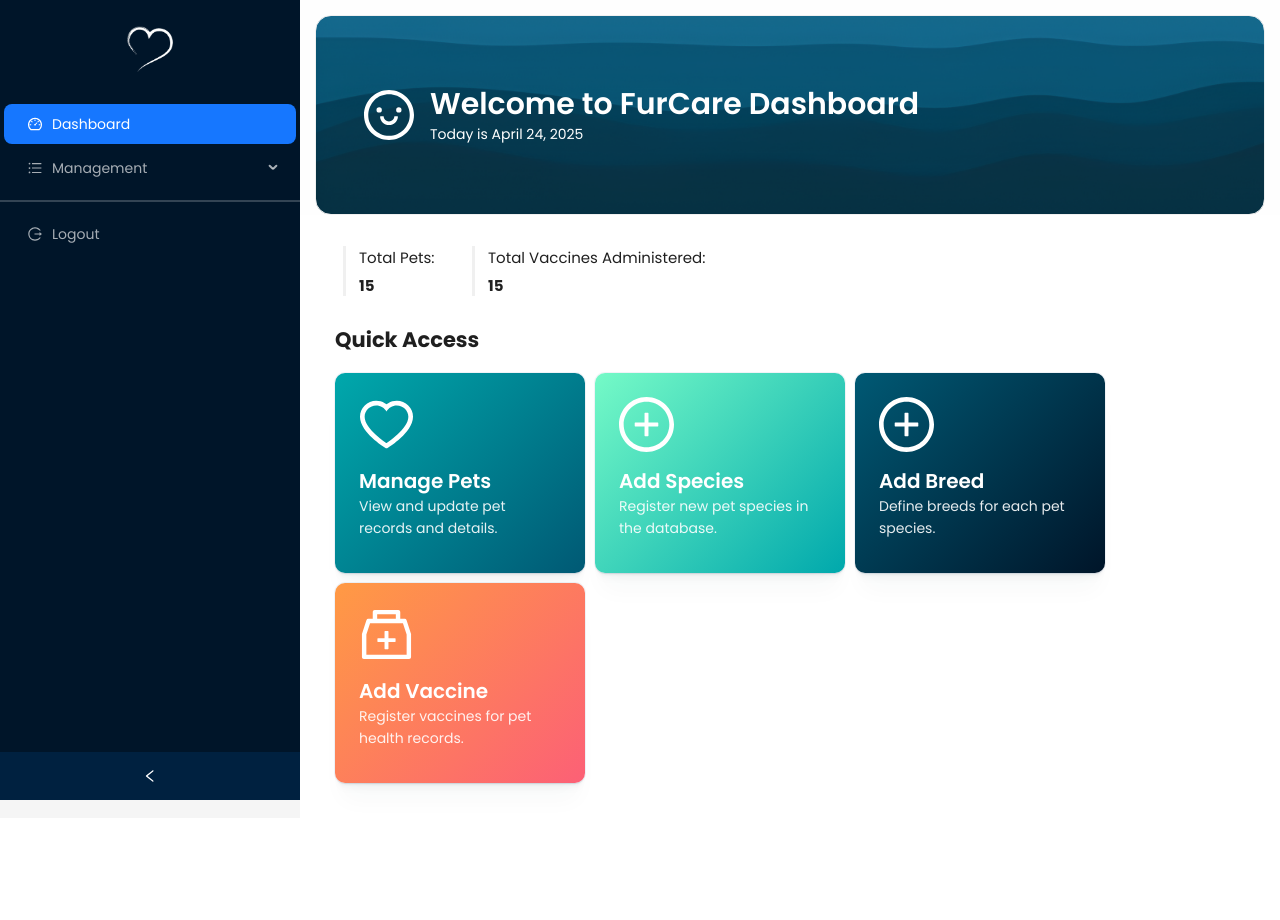
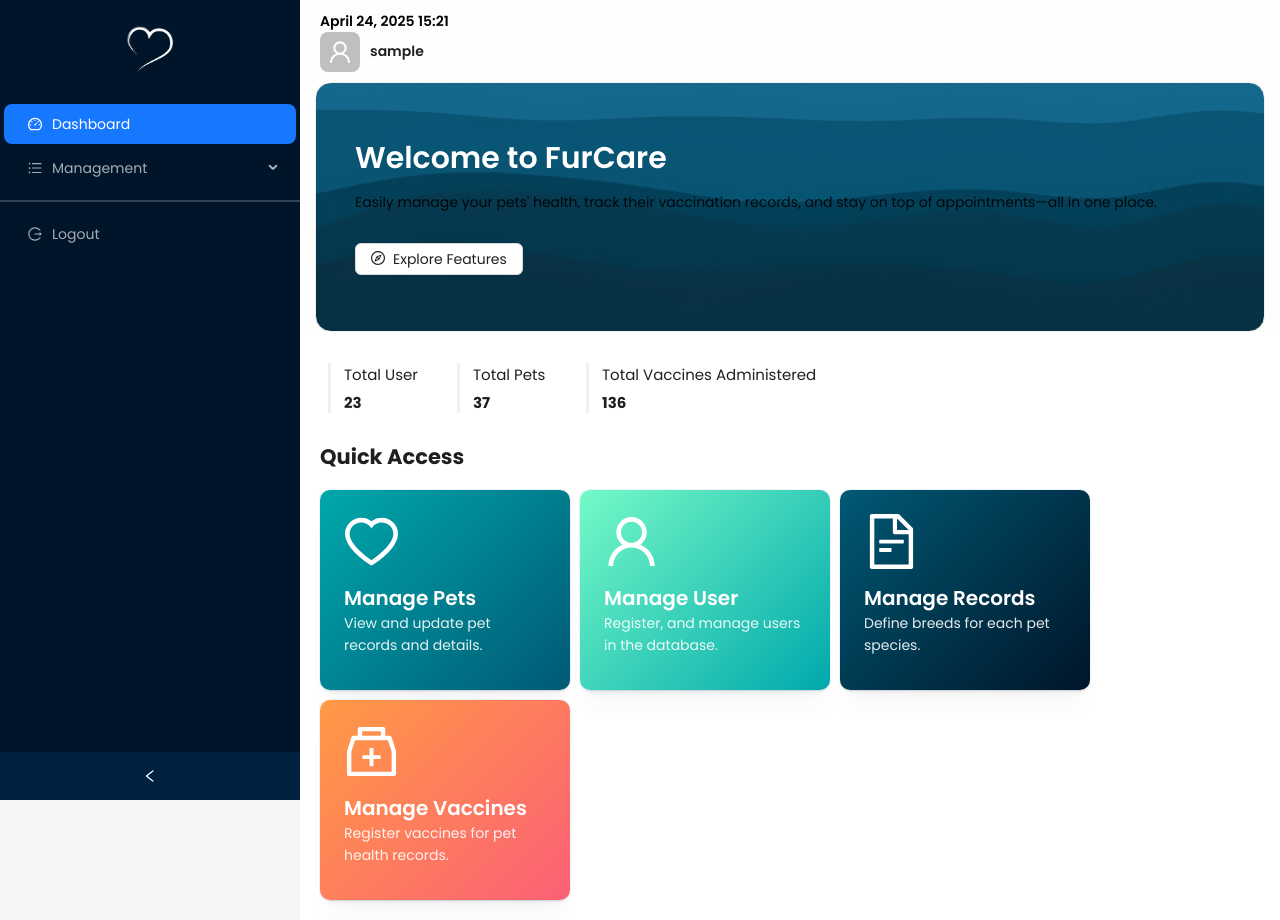
Before and after one commit to rozvalle/SoftEng-Pet-Vaccination-System, a React (Vite) app in the folder dashboard/: page / in a window 1280 px wide. Before the commit the page ends 818 px from the top, so only its background shows below. Built offline with nearby package versions, Linux system fonts and the light colour scheme; sample sign-in values are in the browser's storage.

Commit message:
feat: enhance Dashboard with user profile display and updated statistics

```diff
--- a/dashboard/src/pages/Dashboard.jsx
+++ b/dashboard/src/pages/Dashboard.jsx
@@ -1,11 +1,12 @@
-import { Layout, Card, Row, Typography, Divider, Col, Spin } from "antd";
+import { Layout, Card, Row, Typography, Button, Avatar} from "antd";
 import { useNavigate } from "react-router-dom";
 import {
   HeartOutlined,
-  PlusCircleOutlined,
   MedicineBoxOutlined,
-  AppstoreAddOutlined,
-  SmileOutlined
+  UserOutlined,
+  SmileOutlined,
+  FileTextOutlined,
+  CompassOutlined,
 } from "@ant-design/icons";
 import dayjs from "dayjs";
 import React from "react";
@@ -16,44 +17,31 @@ const { Title, Text } = Typography;
 
 export default function Dashboard() {
   const navigate = useNavigate();
-  /*
-  const [loading, setLoading] = useState(true);
-
-    if (loading) {
-      return (
-        <Layout style={{ minHeight: "100vh" }}>
-          <Content style={{ padding: 35, textAlign: "center" }}>
-            <Spin size="large" />
-          </Content>
-        </Layout>
-      );
-    }
-  */
 
   const features = [
     {
       title: "Manage Pets",
       description: "View and update pet records and details.",
       icon: <HeartOutlined />,
-      path: "/managepets",
+      path: "/pets",
       gradient: "linear-gradient(135deg, #00a8ac 0%, #005974 100%)"
     },
     {
-      title: "Add Species",
-      description: "Register new pet species in the database.",
-      icon: <PlusCircleOutlined />,
-      path: "/addspecies",
+      title: "Manage User",
+      description: "Register, and manage users in the database.",
+      icon: <UserOutlined />,
+      path: "/users",
       gradient: "linear-gradient(135deg, #75fac7 0%, #00a8ac 100%)"
     },
     {
-      title: "Add Breed",
+      title: "Manage Records",
       description: "Define breeds for each pet species.",
-      icon: <PlusCircleOutlined />,
-      path: "/addbreed",
+      icon: <FileTextOutlined />,
+      path: "/vaccines/records",
       gradient: "linear-gradient(135deg, #005974 0%, #001529 100%)"
     },
     {
-      title: "Add Vaccine",
+      title: "Manage Vaccines",
       description: "Register vaccines for pet health records.",
       icon: <MedicineBoxOutlined />,
       path: "/vaccines",
@@ -62,42 +50,62 @@ export default function Dashboard() {
   ];
 
   return (
-    <Layout style={{ backgroundColor: "#fefefe", gap: "0px", }}>
-      <Layout style={{ padding: 15, paddingBottom: 0,backgroundColor: "#fefefe"}}>
+    <Layout style={{ backgroundColor: "#fefefe", gap: "0px" }}>
+      <Layout className="dashboard-profile" style={{ padding: "10px 20px 10px 20px", backgroundColor: "#fefefe" }}>
+        <Text type="secondary" style={{ color: "#000", fontWeight: 600, fontSize: "14px" }}>
+          {dayjs().format('MMMM D, YYYY')} {dayjs().format('HH:mm')}
+        </Text>
+        <div>
+          <Avatar shape="square" size="large" icon={<UserOutlined />} />
+          <Text style={{ marginLeft: "10px", fontSize: "14px", fontWeight: 600 }}>
+            {sessionStorage.getItem("username")}
+          </Text>
+        </div>
+      </Layout>
+      <Layout style={{ padding: "0 15px", backgroundColor: "#fefefe" }}>
         <Card
           className="dashboard-card"
           style={{
-              height: "200px",
-              //backgroundColor: '#005974',
-              backgroundImage: `url(${dashboardbg})`,
+            height: "250px",
+            backgroundColor: '#005974',
             borderRadius: "16px",
             display: "flex",
             backgroundSize: "cover",
             flexDirection: "column",
             justifyContent: "center",
-              padding: "24px",
           }}
         >
-          <div style={{ display: "flex", alignItems: "center", gap: "16px", }}>
-            <SmileOutlined style={{ fontSize: "50px", color: "#fff" }} />
-            <div>
-              <Title level={2} style={{ margin: 0, color: "#fff"  }}>Welcome to FurCare Dashboard</Title>
-              <Text type="secondary" style={{ color:"#fff"}}>Today is {dayjs().format('MMMM D, YYYY')}</Text>
+          <div style={{ display: "flex", alignItems: "center", gap: "16px" }}>
+            <div style={{ paddingLeft: 15 }}>
+              <Title level={2} style={{ margin: 0, color: "#fff" }}>Welcome to FurCare</Title>
+              <p>Easily manage your pets' health, track their vaccination records, and stay on top of appointments—all in one place.</p>
+              <Button
+                type="default"
+                icon={<CompassOutlined />}
+                style={{ marginTop: 16 }}
+              >
+                Explore Features
+              </Button>
             </div>
           </div>
         </Card>
       </Layout>
-      <Layout style={{ padding: "35px", paddingTop: 0, gap: "0px", backgroundColor: "#fff", marginBottom:0}}>
+      <Layout style={{ padding: "0 20px 20px 20px", backgroundColor: "#fff", marginBottom: 0 }}>
         <div className="dashboard-parent">
           <div style={{ width: "3px", height: "50px", backgroundColor: "#f0f0f0", margin: "0 8px" }} />
           <div className="dashboard-child">
-          <p style={{marginBottom:"-10px", marginTop:'1px'}}>Total Pets:</p>
-          <p><b>15</b></p>
+            <p style={{ marginBottom: "-10px", marginTop: '1px' }}>Total User</p>
+            <p><b>23</b></p>
           </div>
           <div style={{ width: "3px", height: "50px", backgroundColor: "#f0f0f0", margin: "0 8px" }} />
           <div className="dashboard-child">
-          <p style={{marginBottom:"-10px", marginTop:'1px'}}>Total Vaccines Administered:</p>
-          <p><b>15</b></p>
+            <p style={{ marginBottom: "-10px", marginTop: '1px' }}>Total Pets</p>
+            <p><b>37</b></p>
+          </div>
+          <div style={{ width: "3px", height: "50px", backgroundColor: "#f0f0f0", margin: "0 8px" }} />
+          <div className="dashboard-child">
+            <p style={{ marginBottom: "-10px", marginTop: '1px' }}>Total Vaccines Administered</p>
+            <p><b>136</b></p>
           </div>
         </div>
 
```
Lines whose indentation alone changed are shown as unchanged.
